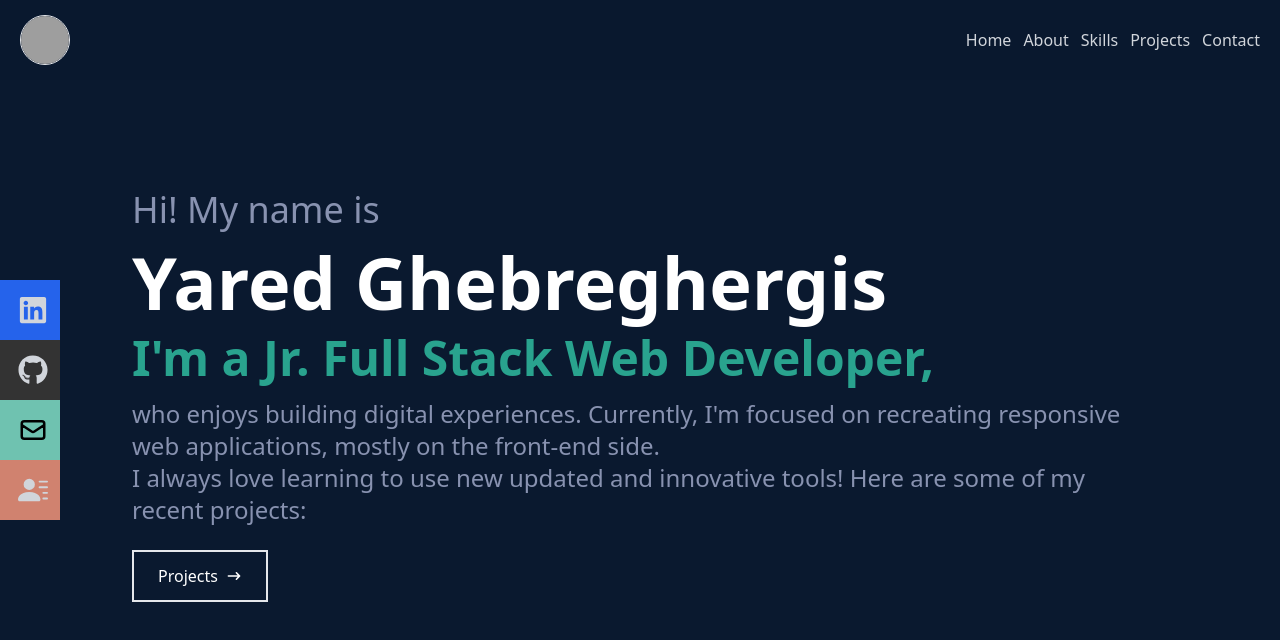
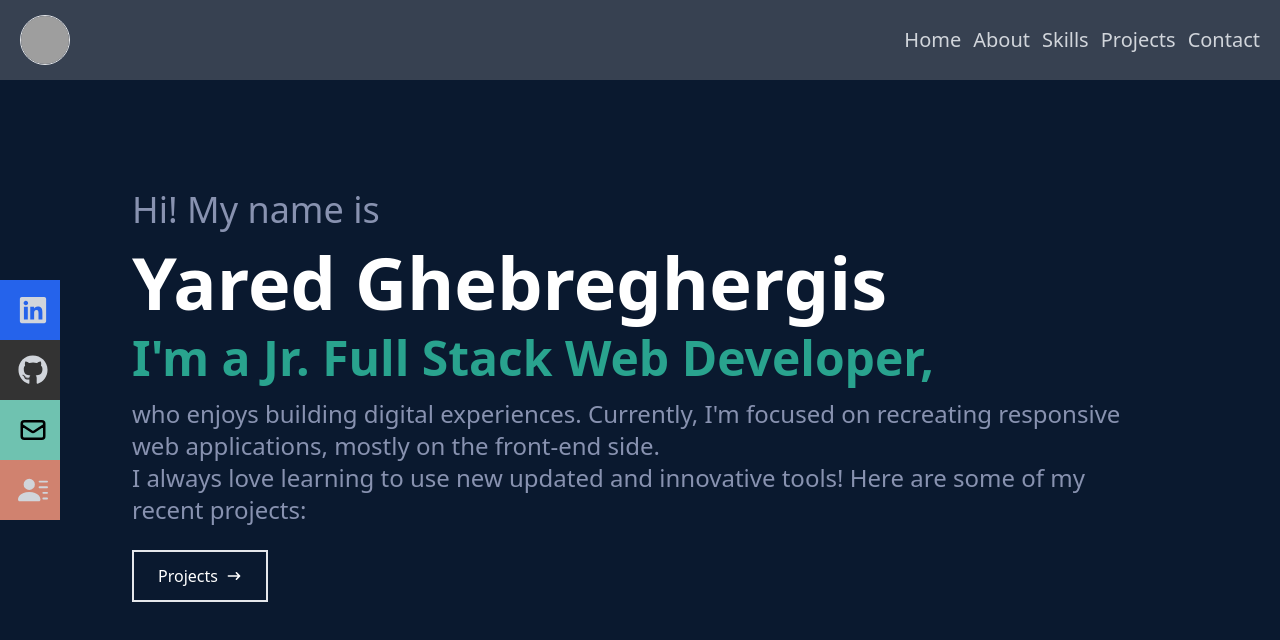
Before and after one commit to yaredghebre/portfolio-vite-react, a React (Vite) app: page / in a window 1280 px wide. Shown: the top 640 px of the page. Built offline with nearby package versions, Linux system fonts and the light colour scheme; grey boxes are pictures that could not be loaded.

Commit message:
Add: links to navbar

```diff
--- a/src/components/Navbar.jsx
+++ b/src/components/Navbar.jsx
@@ -3,13 +3,19 @@ import { FaBars, FaTimes, FaGithub, FaLinkedin } from "react-icons/fa";
 import { HiOutlineMail } from "react-icons/hi";
 import { BsFillPersonLinesFill } from "react-icons/bs";
 import Logo from "../assets/profile-pic.png";
+import { Link } from "react-scroll";
 
 const Navbar = () => {
   const [navOpen, setNavOpen] = useState(false);
+  const [activeLink, setActiveLink] = useState("");
   const toggleNav = () => setNavOpen(!navOpen);
 
+  const handleLinkClick = (linkName) => {
+    setActiveLink(linkName);
+  };
+
   return (
-    <div className="fixed w-full h-[80px] flex justify-between items-center px-[20px] bg-[#0a192f21] text-gray-300">
+    <div className="fixed w-full h-[80px] flex justify-between items-center px-[20px] bg-gray-700 text-gray-300">
       <div className="h-[50px] w-[50px] border rounded-full overflow-hidden">
         <img
           src={Logo}
@@ -18,38 +24,158 @@ const Navbar = () => {
         />
       </div>
 
-      {/* MENU */}
+      {/* ----------- NAVBAR MENU --------- */}
 
-      <ul className="hidden md:flex gap-3 cursor-pointer">
-        <li>Home</li>
-        <li>About</li>
-        <li>Skills</li>
-        <li>Projects</li>
-        <li>Contact</li>
+      <ul className="hidden md:flex gap-3 cursor-pointer text-xl">
+        <li>
+          <Link
+            to="home"
+            smooth={true}
+            offset={50}
+            duration={500}
+            className={activeLink === "Home" ? "active-link" : ""}
+            onClick={() => handleLinkClick("Home")}
+          >
+            Home
+          </Link>
+        </li>
+
+        <li>
+          {" "}
+          <Link
+            to="about"
+            smooth={true}
+            offset={50}
+            duration={500}
+            className={activeLink === "About" ? "active-link" : ""}
+            onClick={() => handleLinkClick("About")}
+          >
+            About
+          </Link>
+        </li>
+
+        <li>
+          {" "}
+          <Link
+            to="skills"
+            smooth={true}
+            offset={50}
+            duration={500}
+            className={activeLink === "Skills" ? "active-link" : ""}
+            onClick={() => handleLinkClick("Skills")}
+          >
+            Skills
+          </Link>
+        </li>
+
+        <li>
+          {" "}
+          <Link
+            to="projects"
+            smooth={true}
+            offset={50}
+            duration={500}
+            className={activeLink === "Projects" ? "active-link" : ""}
+            onClick={() => handleLinkClick("Projects")}
+          >
+            Projects
+          </Link>
+        </li>
+
+        <li>
+          {" "}
+          <Link
+            to="contact"
+            smooth={true}
+            offset={50}
+            duration={500}
+            className={activeLink === "Contact" ? "active-link" : ""}
+            onClick={() => handleLinkClick("Contact")}
+          >
+            Contact
+          </Link>
+        </li>
       </ul>
+      {/* --------------------------------- */}
 
       {/* Hamburger */}
       <div onClick={toggleNav} className="md:hidden z-10">
         {!navOpen ? <FaBars /> : <FaTimes />}
       </div>
+      {/* --------------------------------- */}
 
-      {/* Mobile */}
-
+      {/* ----------- MOBILE ---------------*/}
       <div
-        className={`fixed top-0 right-0 w-3/4 h-full bg-[#29A38E] text-gray-300 transform ${
+        className={`fixed top-0 right-0 w-3/4 h-full bg-[#29A38E] text-gray-300 transform z-50 ${
           navOpen ? "translate-x-0" : "translate-x-full"
         } transition-transform ease-in-out duration-300 md:hidden`}
       >
         <ul className="flex flex-col justify-center items-center h-full">
-          <li className="py-6 text-xl text-black hover:text-white">Home</li>
-          <li className="py-6 text-xl text-black hover:text-white">About</li>
-          <li className="py-6 text-xl text-black hover:text-white">Skills</li>
-          <li className="py-6 text-xl text-black hover:text-white">Projects</li>
-          <li className="py-6 text-xl text-black hover:text-white">Contact</li>
+          <li className="py-6 text-xl text-black hover:text-white">
+            <Link
+              to="home"
+              smooth={true}
+              offset={50}
+              duration={500}
+              className={activeLink === "Home" ? "active-link" : ""}
+              onClick={() => handleLinkClick("Home")}
+            >
+              Home
+            </Link>
+          </li>
+          <li className="py-6 text-xl text-black hover:text-white">
+            <Link
+              to="about"
+              smooth={true}
+              offset={50}
+              duration={500}
+              className={activeLink === "About" ? "active-link" : ""}
+              onClick={() => handleLinkClick("About")}
+            >
+              About
+            </Link>
+          </li>
+          <li className="py-6 text-xl text-black hover:text-white">
+            <Link
+              to="skills"
+              smooth={true}
+              offset={50}
+              duration={500}
+              className={activeLink === "Skills" ? "active-link" : ""}
+              onClick={() => handleLinkClick("Skills")}
+            >
+              Skills
+            </Link>
+          </li>
+          <li className="py-6 text-xl text-black hover:text-white">
+            <Link
+              to="projects"
+              smooth={true}
+              offset={50}
+              duration={500}
+              className={activeLink === "Projects" ? "active-link" : ""}
+              onClick={() => handleLinkClick("Projects")}
+            >
+              Projects
+            </Link>
+          </li>
+          <li className="py-6 text-xl text-black hover:text-white">
+            <Link
+              to="contact"
+              smooth={true}
+              offset={50}
+              duration={500}
+              className={activeLink === "Contact" ? "active-link" : ""}
+              onClick={() => handleLinkClick("Contact")}
+            >
+              Contact
+            </Link>
+          </li>
         </ul>
       </div>
+      {/* --------------------------------- */}
 
-      {/* Social Icons */}
+      {/* ---------- LEFT SIDEBAR ---------- */}
       <div className="hidden lg:flex fixed flex-col top-[35%] left-0">
         <ul>
           <li className="w-[160px] h-[60px] flex justify-between items-center ml-[-100px] hover:ml-[-10px] duration-300 bg-blue-600 px-3">
@@ -93,6 +219,7 @@ const Navbar = () => {
           </li>
         </ul>
       </div>
+      {/* --------------------------------- */}
     </div>
   );
 };
--- a/src/index.css
+++ b/src/index.css
@@ -31,3 +31,8 @@
   justify-content: center;
   background-color: #29a38f;
 }
+
+.active-link {
+  padding-bottom: 2px;
+  border-bottom: 3px solid #29a38e;
+}
```
